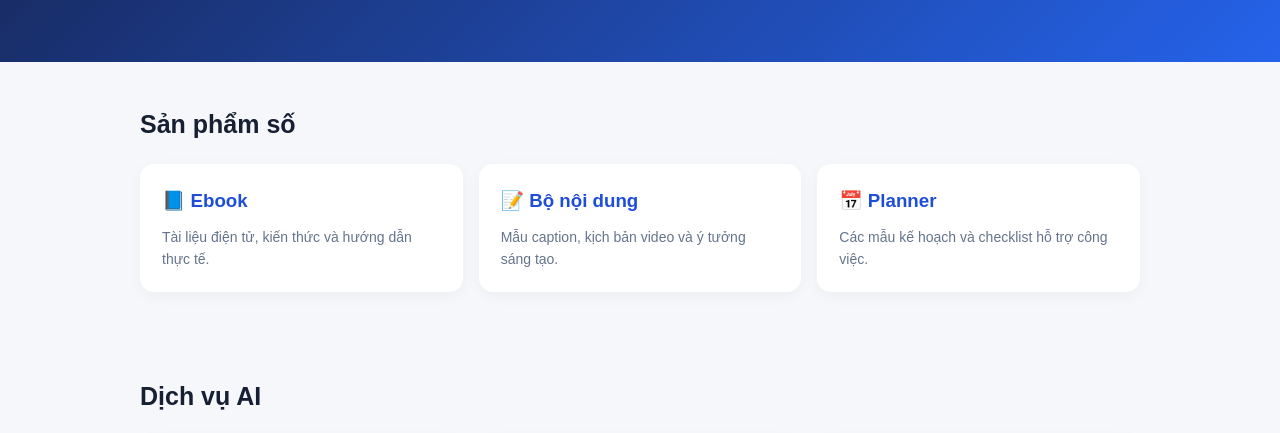
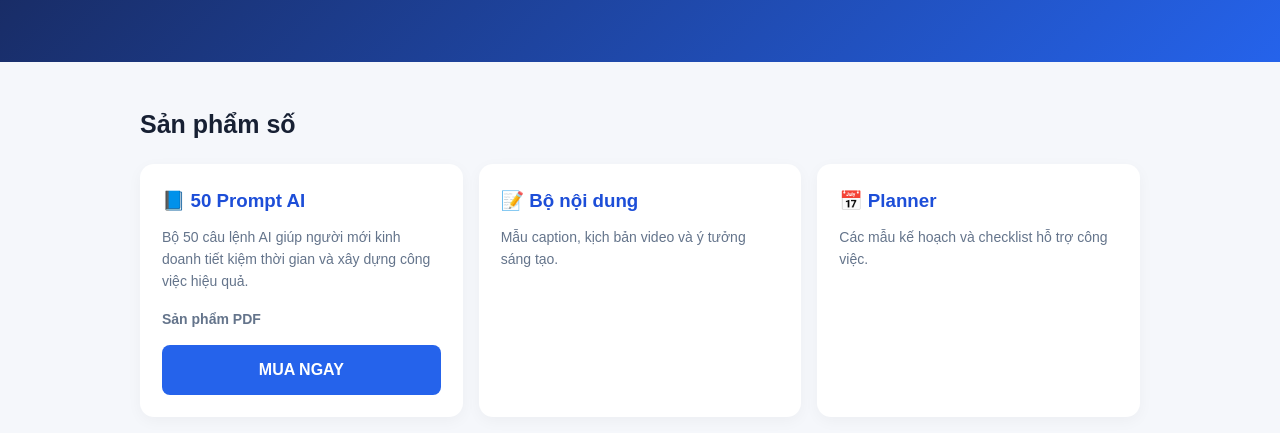
Before and after one commit to minishop-test/AI-Mini-Business, a plain HTML site: page index.html in a window 1280 px wide. Shown: the part 296-729 px from the top of the page. Drawn offline with Linux system fonts and the light colour scheme.

Commit message:
Add files via upload

```diff
--- a/index.html
+++ b/index.html
@@ -161,8 +161,34 @@
 
       <div class="grid">
         <div class="item">
-          <h3>📘 Ebook</h3>
-          <p>Tài liệu điện tử, kiến thức và hướng dẫn thực tế.</p>
+  <h3>📘 50 Prompt AI</h3>
+
+  <p>
+    Bộ 50 câu lệnh AI giúp người mới kinh doanh
+    tiết kiệm thời gian và xây dựng công việc hiệu quả.
+  </p>
+
+  <p style="margin-top: 15px;">
+    <strong>Sản phẩm PDF</strong>
+  </p>
+
+  <a
+    href="https://forms.gle/sqPEfqQTzrCajfmq9"
+    target="_blank"
+    style="
+      display: block;
+      margin-top: 15px;
+      padding: 12px;
+      background: #2563eb;
+      color: white;
+      text-align: center;
+      text-decoration: none;
+      border-radius: 8px;
+      font-weight: bold;
+    "
+  >
+    MUA NGAY
+  </a>
         </div>
 
         <div class="item">
```
